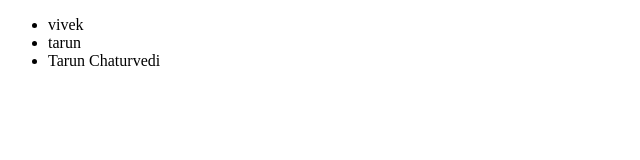
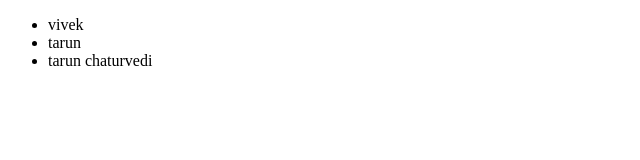
Before and after one commit to vivektarun/github-tutorial, a plain HTML site: page index.html in a window 1280 px wide. Shown: the full height of the page, 0-640 px from the left. Drawn offline with Linux system fonts and the light colour scheme.

Commit message:
feat:feature added of lower case

```diff
--- a/index.html
+++ b/index.html
@@ -9,7 +9,7 @@
     <ul>
         <li>vivek</li>
         <li>tarun</li>
-        <li>Tarun Chaturvedi</li>
+        <li>tarun chaturvedi</li>
     </ul>
 </body>
 </html>
```
